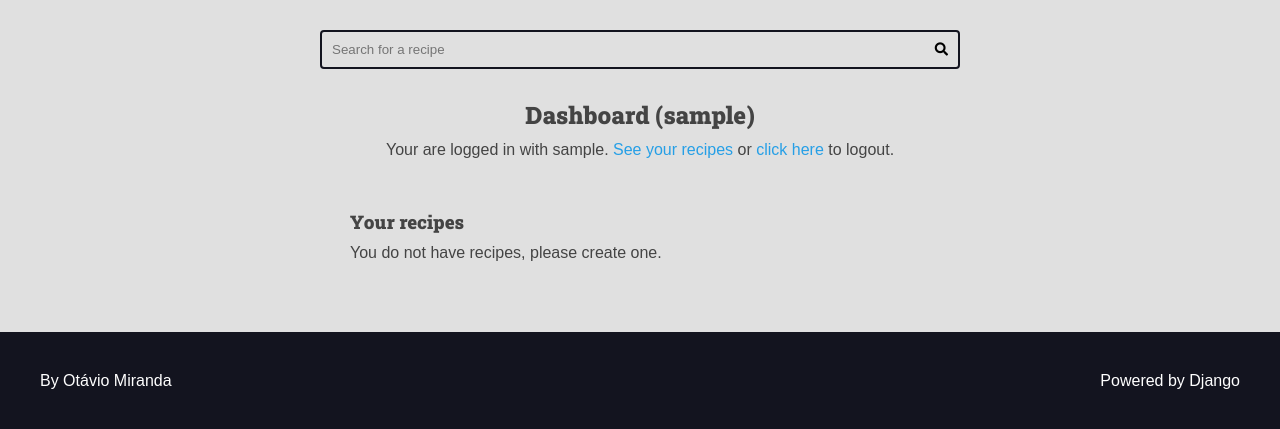
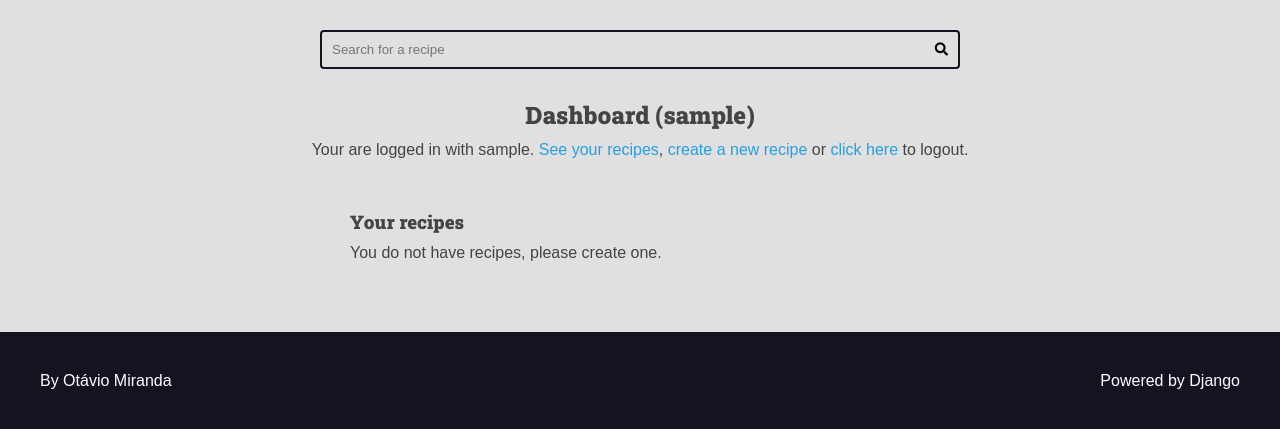
Before and after one commit to fernando1907/Django-projeto-do-curso, a Django app: page /authors/dashboard/ in a window 1280 px wide. Shown: the part 113-542 px from the top of the page. Run offline with Django 3.2, Linux system fonts and the light colour scheme; the visitor is signed in with stand-in values (Sample User, id 1); data that the repository does not hold is empty.

Commit message:
aula 190

```diff
--- a/authors/templates/authors/partials/login_message.html
+++ b/authors/templates/authors/partials/login_message.html
@@ -2,8 +2,9 @@
 <div class="login-message">
   Your are logged in with
   {{ request.user.username }}.
-  <a href="{% url 'authors:dashboard' %}">See your recipes</a> or
-  <form class="inline-form" action="{% url 'authors:logout' %}" method='POST'>
+    <a href="{% url 'authors:dashboard' %}">See your recipes</a>,
+    <a href="{% url 'authors:dashboard_recipe_new' %}">create a new recipe</a> or
+    <form class="inline-form" action="{% url 'authors:logout' %}" method='POST'>
     {% csrf_token %}
     <input type="hidden" name="username" value="{{ request.user.username }}">
     <button class="plaintext-button" type="submit">click here</button>
--- a/authors/urls.py
+++ b/authors/urls.py
@@ -11,6 +11,11 @@ urlpatterns = [
     path('login/create/', views.login_create, name='login_create'),
     path('logout/', views.logout_view, name='logout'),
     path('dashboard/', views.dashboard, name='dashboard'),
+    path(
+        'dashboard/recipe/new/',
+        views.dashboard_recipe_new,
+        name='dashboard_recipe_new'
+    ),
     path('dashboard/recipe/<int:id>/edit/',
          views.dashboard_recipe_edit, name='dashboard_recipe_edit'),
 ]
--- a/authors/views.py
+++ b/authors/views.py
@@ -138,3 +138,34 @@ def dashboard_recipe_edit(request, id):
             'form': form
         }
     )
+
+
+@login_required(login_url='authors:login', redirect_field_name='next')
+def dashboard_recipe_new(request):
+    form = AuthorRecipeForm(
+        data=request.POST or None,
+        files=request.FILES or None,
+    )
+
+    if form.is_valid():
+        recipe: Recipe = form.save(commit=False)
+
+        recipe.author = request.user
+        recipe.preparation_steps_is_html = False
+        recipe.is_published = False
+
+        recipe.save()
+
+        messages.success(request, 'Salvo com sucesso!')
+        return redirect(
+            reverse('authors:dashboard_recipe_edit', args=(recipe.id,))
+        )
+
+    return render(
+        request,
+        'authors/pages/dashboard_recipe.html',
+        context={
+            'form': form,
+            'form_action': reverse('authors:dashboard_recipe_new')
+        }
+    )
```
Also changed, not shown: .mypy_cache/3.10/authors/urls.meta.json, .mypy_cache/3.10/authors/views.data.json, .mypy_cache/3.10/authors/views.meta.json.
